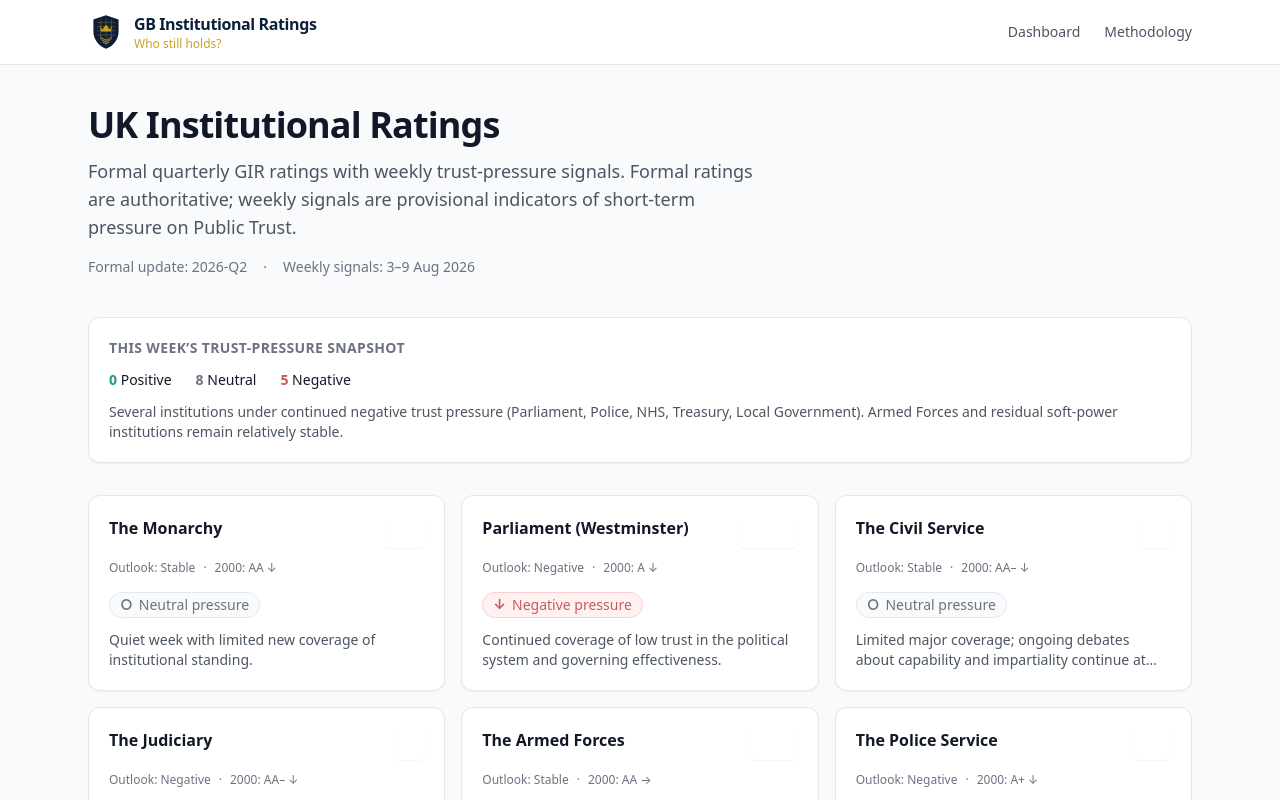
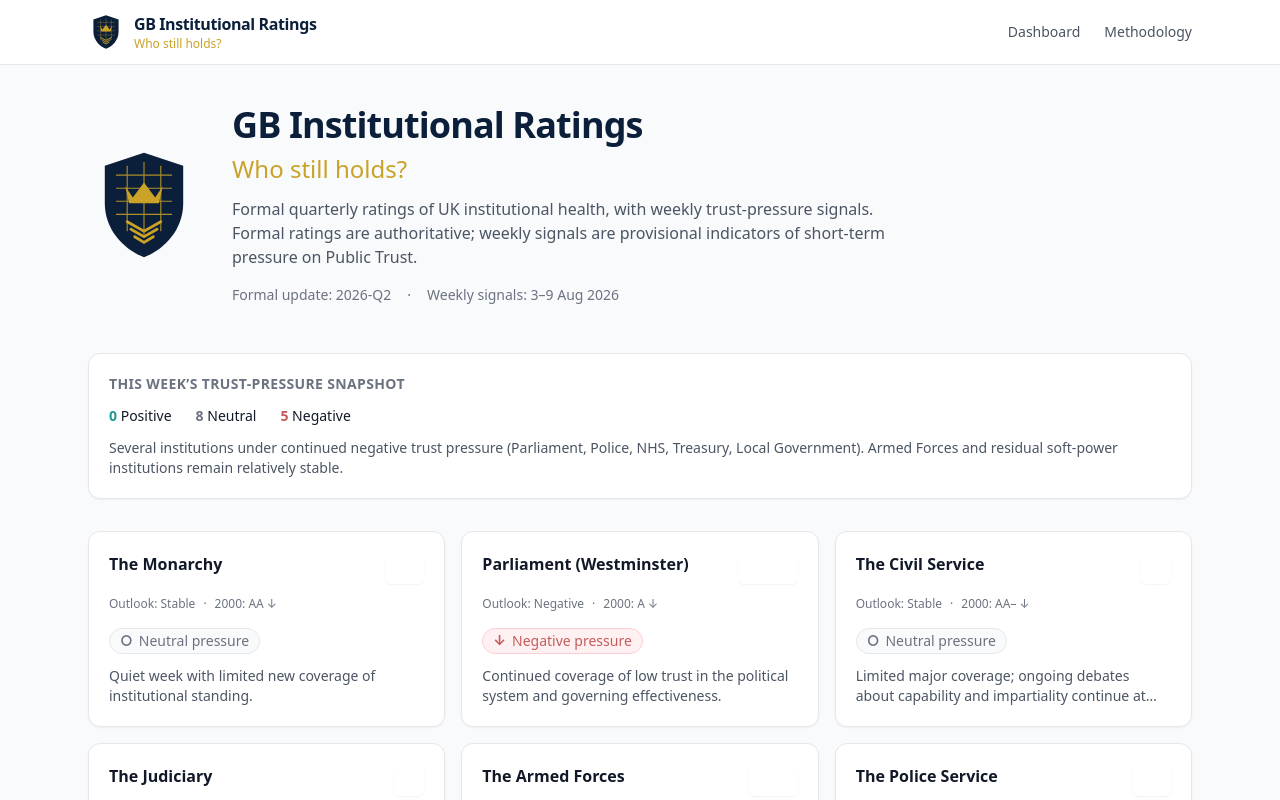
Before and after one commit to stumpyuk1/gir-institutional-ratings, a Next.js app: page / in a window 1280 px wide. Shown: the top 800 px of the page. Built offline with nearby package versions, Linux system fonts and the light colour scheme.

Commit message:
Add branded hero with Who still holds tagline

```diff
--- a/app/page.tsx
+++ b/app/page.tsx
@@ -2,6 +2,7 @@ import Link from "next/link";
 import { institutions } from "@/data/institutions";
 import { RatingBadge } from "@/components/RatingBadge";
 import { SignalBadge } from "@/components/SignalBadge";
+import { ShieldIcon } from "@/components/ShieldIcon";
 
 export default function DashboardPage() {
   const positive = institutions.filter((i) => i.weeklySignal === "Positive").length;
@@ -10,13 +11,20 @@ export default function DashboardPage() {
 
   return (
     <div className="mx-auto max-w-6xl px-4 py-10 sm:px-6">
-      <div className="mb-10">
-        <h1 className="text-3xl font-bold tracking-tight text-gray-900 sm:text-4xl">
-          UK Institutional Ratings
+      {/* Hero */}
+      <div className="mb-12 flex flex-col items-start gap-6 sm:flex-row sm:items-center sm:gap-8">
+        <ShieldIcon className="h-24 w-24 shrink-0 sm:h-28 sm:w-28" />
+        <div>
+          <h1 className="text-3xl font-bold tracking-tight text-[#0B1F3A] sm:text-4xl">
+            GB Institutional Ratings
           </h1>
-        <p className="mt-3 max-w-2xl text-lg text-gray-600">
-          Formal quarterly GIR ratings with weekly trust-pressure signals.
-          Formal ratings are authoritative; weekly signals are provisional indicators of short-term pressure on Public Trust.
+          <p className="mt-2 text-xl font-medium text-[#C9A227] sm:text-2xl">
+            Who still holds?
+          </p>
+          <p className="mt-3 max-w-2xl text-base text-gray-600">
+            Formal quarterly ratings of UK institutional health, with weekly
+            trust-pressure signals. Formal ratings are authoritative; weekly
+            signals are provisional indicators of short-term pressure on Public Trust.
           </p>
           <div className="mt-4 flex flex-wrap gap-4 text-sm text-gray-500">
             <span>Formal update: 2026-Q2</span>
@@ -24,7 +32,9 @@ export default function DashboardPage() {
             <span>Weekly signals: 3–9 Aug 2026</span>
           </div>
         </div>
+      </div>
 
+      {/* Weekly snapshot */}
       <div className="mb-8 rounded-xl border border-gray-200 bg-white p-5 shadow-sm">
         <h2 className="text-sm font-semibold uppercase tracking-wide text-gray-500">
           This week’s trust-pressure snapshot
@@ -45,6 +55,7 @@ export default function DashboardPage() {
         </p>
       </div>
 
+      {/* Institutions grid */}
       <div className="grid gap-4 sm:grid-cols-2 lg:grid-cols-3">
         {institutions.map((inst) => (
           <Link
```
Lines whose indentation alone changed are shown as unchanged.
